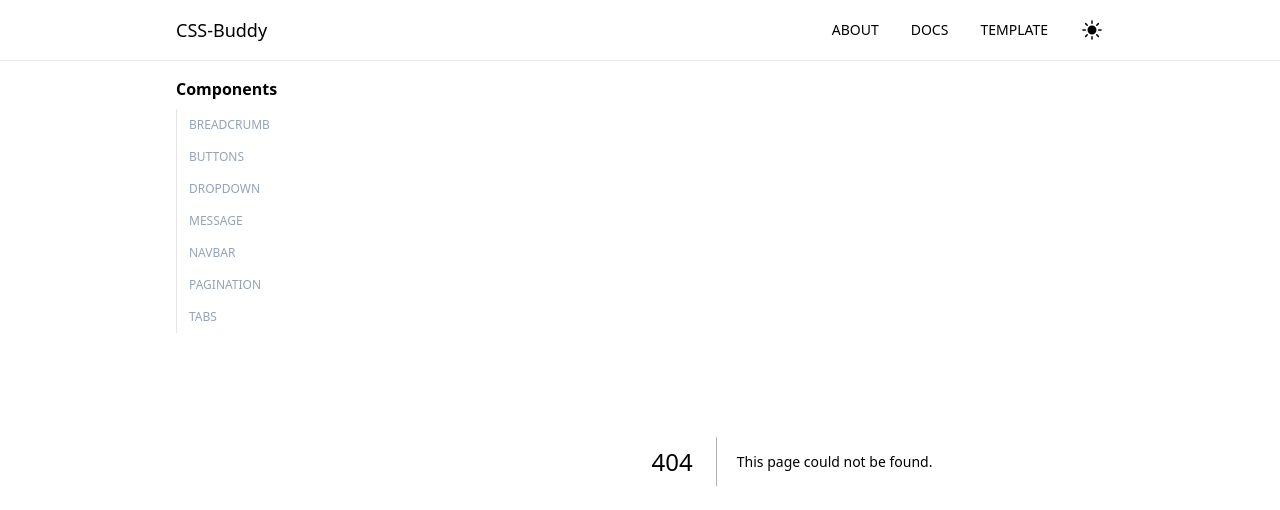
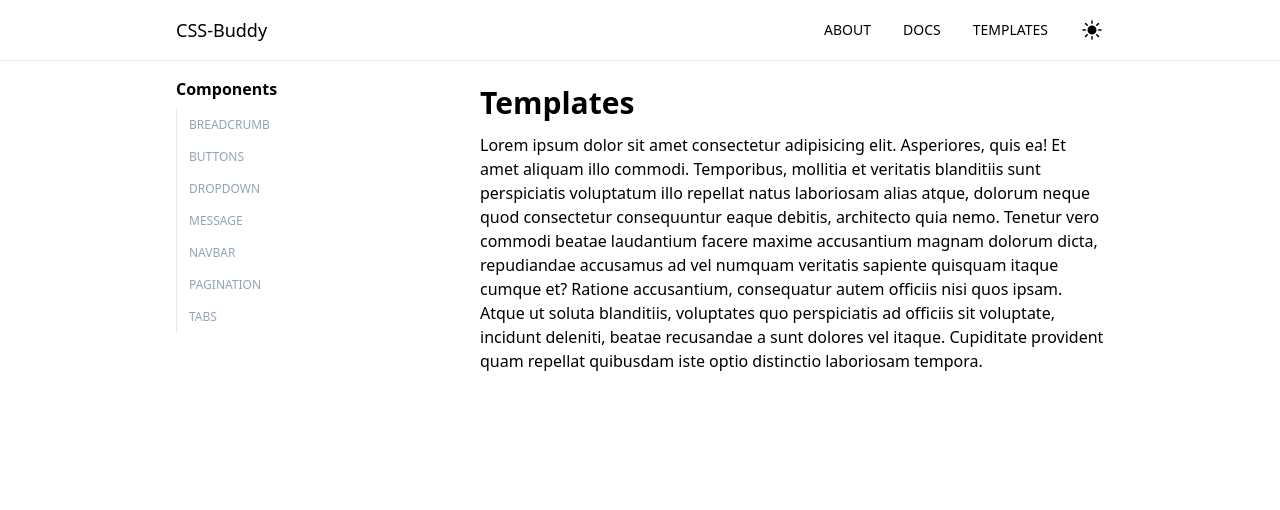
Before and after one commit to wiseman88/Buddy, a Next.js app: page /templates in a window 1280 px wide. Before the commit this address had no page. Shown: the top 510 px of the page. Built offline with nearby package versions, Linux system fonts and the light colour scheme.

Commit message:
feat: add pages, links

```diff
--- /dev/null
+++ b/pages/docs.js
@@ -0,0 +1,23 @@
+const docs = () => {
+  return (
+    <section className="py-6">
+      <h1 className="text-3xl mb-3 font-bold">Docs</h1>
+      <p>
+        Lorem ipsum dolor sit amet consectetur adipisicing elit. Asperiores,
+        quis ea! Et amet aliquam illo commodi. Temporibus, mollitia et veritatis
+        blanditiis sunt perspiciatis voluptatum illo repellat natus laboriosam
+        alias atque, dolorum neque quod consectetur consequuntur eaque debitis,
+        architecto quia nemo. Tenetur vero commodi beatae laudantium facere
+        maxime accusantium magnam dolorum dicta, repudiandae accusamus ad vel
+        numquam veritatis sapiente quisquam itaque cumque et? Ratione
+        accusantium, consequatur autem officiis nisi quos ipsam. Atque ut soluta
+        blanditiis, voluptates quo perspiciatis ad officiis sit voluptate,
+        incidunt deleniti, beatae recusandae a sunt dolores vel itaque.
+        Cupiditate provident quam repellat quibusdam iste optio distinctio
+        laboriosam tempora.
+      </p>
+    </section>
+  );
+};
+
+export default docs;
--- /dev/null
+++ b/pages/templates.js
@@ -0,0 +1,23 @@
+const templates = () => {
+  return (
+    <section className="py-6">
+      <h1 className="text-3xl mb-3 font-bold">Templates</h1>
+      <p>
+        Lorem ipsum dolor sit amet consectetur adipisicing elit. Asperiores,
+        quis ea! Et amet aliquam illo commodi. Temporibus, mollitia et veritatis
+        blanditiis sunt perspiciatis voluptatum illo repellat natus laboriosam
+        alias atque, dolorum neque quod consectetur consequuntur eaque debitis,
+        architecto quia nemo. Tenetur vero commodi beatae laudantium facere
+        maxime accusantium magnam dolorum dicta, repudiandae accusamus ad vel
+        numquam veritatis sapiente quisquam itaque cumque et? Ratione
+        accusantium, consequatur autem officiis nisi quos ipsam. Atque ut soluta
+        blanditiis, voluptates quo perspiciatis ad officiis sit voluptate,
+        incidunt deleniti, beatae recusandae a sunt dolores vel itaque.
+        Cupiditate provident quam repellat quibusdam iste optio distinctio
+        laboriosam tempora.
+      </p>
+    </section>
+  );
+};
+
+export default templates;
--- a/src/components/header/Header.jsx
+++ b/src/components/header/Header.jsx
@@ -2,6 +2,7 @@ import { useState } from "react";
 import { Bars3BottomRightIcon } from "@heroicons/react/24/solid";
 import MobileNav from "./MobileNav";
 import DesktopNav from "./DesktopNav";
+import Link from "next/link";
 
 export const Header = () => {
   const [display, setDisplay] = useState(false);
@@ -13,9 +14,9 @@ export const Header = () => {
       }`}
     >
       <div className="flex items-center justify-between lg:w-9/12 mx-auto px-4 py-4">
-        <a className="text-xl sm:text-lg" href="">
+        <Link className="text-xl sm:text-lg" href="/">
           CSS-Buddy
-        </a>
+        </Link>
         <DesktopNav />
         <button className="sm:hidden" onClick={() => setDisplay(!display)}>
           <Bars3BottomRightIcon className="h-6 w-6" />
--- a/src/components/header/NavLink.jsx
+++ b/src/components/header/NavLink.jsx
@@ -1,13 +1,14 @@
 import { navLinks } from "@/src/constants";
+import Link from "next/link";
 
 const NavLink = (prop) => {
   return (
     <>
       {navLinks.map((link, key) => (
         <li key={key}>
-          <a className={prop.style} href="">
+          <Link className={prop.style} href={`${link.id}`}>
             {link.title}
-          </a>
+          </Link>
         </li>
       ))}
     </>
--- a/src/constants/index.js
+++ b/src/constants/index.js
@@ -8,8 +8,8 @@ const navLinks = [
     title: "docs",
   },
   {
-    id: "template",
-    title: "template",
+    id: "templates",
+    title: "templates",
   },
 ];
 
```
